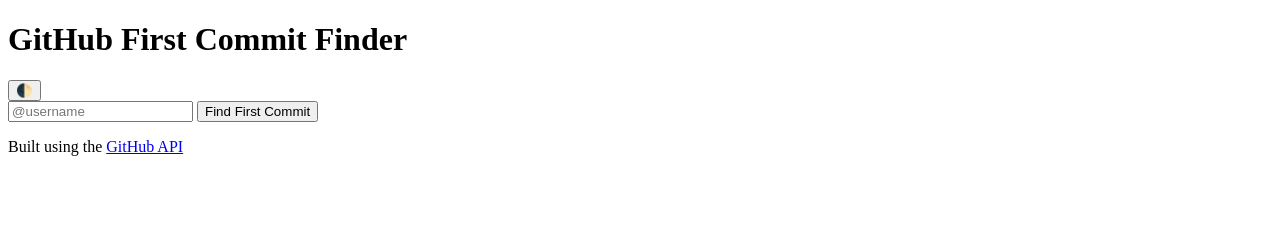
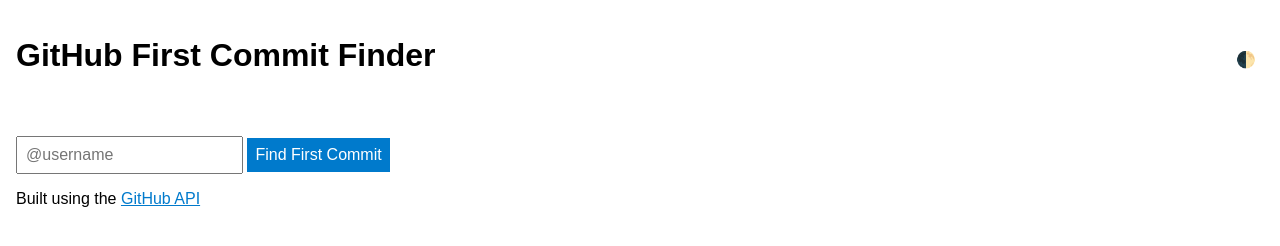
Before and after one commit to leegibsonhoward/first-commit-finder, a plain HTML site: page index.html in a window 1280 px wide. Drawn offline with Linux system fonts and the light colour scheme.

Commit message:
connect css and js modules to html file
- add debug flag as export variable

```diff
--- a/index.html
+++ b/index.html
@@ -4,6 +4,7 @@
   <meta charset="UTF-8" />
   <meta name="viewport" content="width=device-width, initial-scale=1.0" />
   <title>GitHub First Commit Finder</title>
+  <link rel="stylesheet" href="./css/styles.css">
 </head>
 <body>
   <header>
@@ -24,5 +25,7 @@
     <p>Built using the <a href="https://docs.github.com/en/rest" target="_blank">GitHub API</a></p>
   </footer>
 
+  <script type="module" src="./main.mjs"></script>
+
 </body>
 </html>
--- a/main.mjs
+++ b/main.mjs
@@ -1,4 +1,8 @@
 import { setupThemeSwitcher } from "./modules/theme-switcher.mjs";
+
+// Setup debug flag
+let DEBUG = true;
+export { DEBUG };
 
 document.addEventListener("DOMContentLoaded", () => {
     // theme switcher button toggle
--- a/modules/theme-switcher.mjs
+++ b/modules/theme-switcher.mjs
@@ -1,9 +1,15 @@
+import { DEBUG } from "../main.mjs";
+
 export function setupThemeSwitcher() {
-    const toggleBtn = document.getElementById('theme-toggle');
-    toggleBtn.addEventListener('click', () => {
-      const html = document.documentElement;
-      const current = html.getAttribute('data-theme');
-      const next = current === 'light' ? 'dark' : 'light';
-      html.setAttribute('data-theme', next);
+    const toggleBtn = document.getElementById("theme-toggle");
+    toggleBtn.addEventListener("click", () => {
+        const html = document.documentElement;
+        const current = html.getAttribute("data-theme");
+        const next = current === "light" ? "dark" : "light";
+        html.setAttribute("data-theme", next);
+
+        if (DEBUG) {
+            console.debug(`Theme: ${next}`);
+        }
     });
-  }
+}
```
